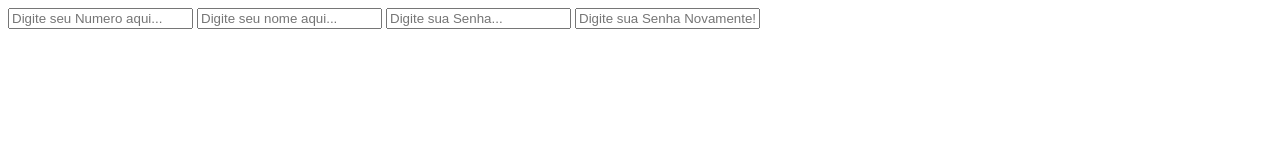
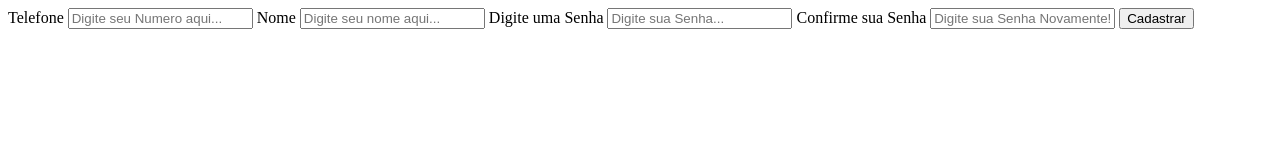
Before and after one commit to Alexandre-Venturim/HTML-FormulariosInputs, a plain HTML site: page src/index.html in a window 1280 px wide. Drawn offline with Linux system fonts and the light colour scheme.

Commit message:
form input com semantica e funcionalidade

```diff
--- a/src/index.html
+++ b/src/index.html
@@ -1,5 +1,6 @@
 <!DOCTYPE html>
 <html lang="pt-BR">
+
 <head>
     <meta charset="UTF-8">
     <meta name="viewport" content="width=device-width, initial-scale=1.0">
@@ -12,10 +13,23 @@
     <meta property="og:title" content="Inputs em HTML">
     <meta property="description" content="Inputs intruducao em HTML">
 </head>
+
 <body>
-    <input type="number" placeholder="Digite seu Numero aqui..." maxlength="11">
-    <input type="text" placeholder="Digite seu nome aqui..." maxlength="20">
-    <input type="password" placeholder="Digite sua Senha..." maxlength="20">
-    <input type="password" placeholder="Digite sua Senha Novamente!" maxlength="20">
+    <form action="">
+        <label for="numeroTelefone">Telefone</label>
+        <input type="number" id="numeroTelefone" name="numeroTelefone" placeholder="Digite seu Numero aqui..." maxlength="11" required="true">
+
+        <label for="nomeUsuario">Nome</label>
+        <input type="text" id="nomeUsuario" name="nomeUsuario" placeholder="Digite seu nome aqui..." maxlength="20" required="true">
+
+        <label for="senhanone">Digite uma Senha</label>
+        <input type="password" id="senhanone" name="senhanone" placeholder="Digite sua Senha..." maxlength="20" required="true">
+
+        <label for="senhaconfirmar">Confirme sua Senha</label>
+        <input type="password" id="senhaconfirmar" name="senhaconfirmar" placeholder="Digite sua Senha Novamente!" maxlength="20" required="true">
+
+        <button type="submit" id="botaoDeCadastro">Cadastrar</button>
+    </form>
 </body>
+
 </html>
```
